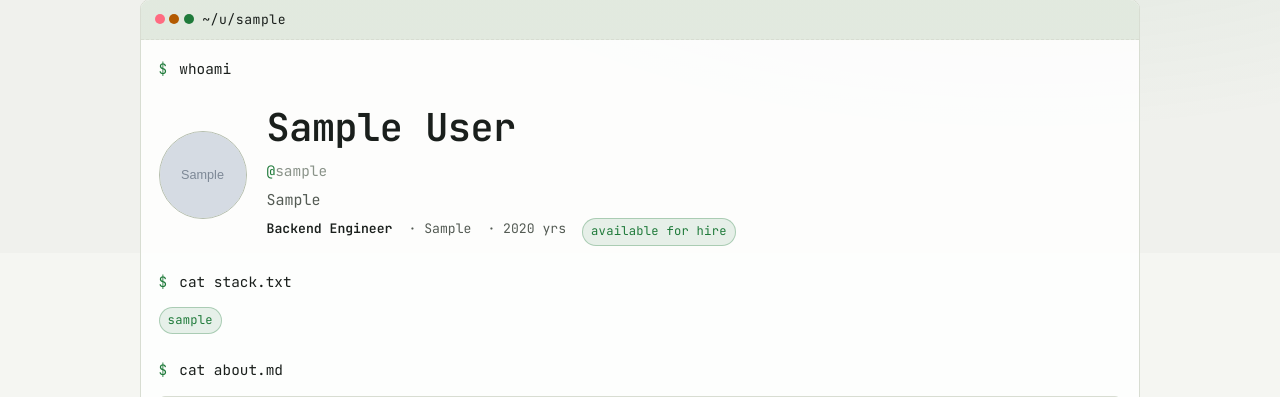
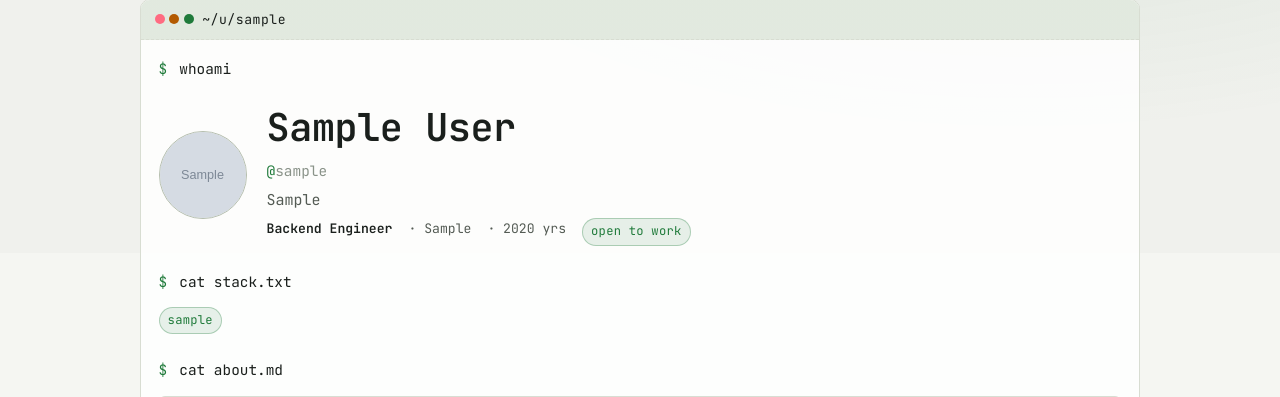
Before and after one commit to hasithsen/devresurge, a Django app: a page that uses devresurge/templates/profiles/profile_detail.html in a window 1280 px wide. Shown: the part 147-544 px from the top of the page. Run offline with Django 5.2, Linux system fonts and the light colour scheme; tables that the repository leaves empty hold one stand-in row (values such as "Sample post"); grey boxes marked "Sample" are stand-in pictures; parts of the project's set-up code (start-up, migrations or seed data) failed here and were passed over.

Commit message:
style: Update profile param wording
Signed-off-by: hasithsen <sen.hasith@gmail.com>

```diff
--- a/devresurge/profiles/models.py
+++ b/devresurge/profiles/models.py
@@ -124,7 +124,7 @@ class Profile(models.Model):
     )
     website_url = models.URLField(_("website"), max_length=300, blank=True)
     show_email = models.BooleanField(_("show email publicly"), default=False)
-    available_for_hire = models.BooleanField(_("available for hire"), default=False)
+    available_for_hire = models.BooleanField(_("open to work"), default=False)
     is_public = models.BooleanField(_("publicly listed"), default=True)
 
     created_at = models.DateTimeField(auto_now_add=True)
--- a/devresurge/templates/profiles/profile_detail.html
+++ b/devresurge/templates/profiles/profile_detail.html
@@ -77,7 +77,7 @@
                 <span>· {{ profile.years_experience }} yr{{ profile.years_experience|pluralize }}</span>
               {% endif %}
               {% if profile.available_for_hire %}
-                <span class="dr-tag">{% trans "available for hire" %}</span>
+                <span class="dr-tag">{% trans "open to work" %}</span>
               {% endif %}
             </div>
           </div>
--- a/devresurge/templates/profiles/profile_list.html
+++ b/devresurge/templates/profiles/profile_list.html
@@ -59,7 +59,7 @@
             <div class="dr-meta">
               <span><strong>{{ profile.get_primary_role_display }}</strong></span>
               {% if profile.location %}<span>· {{ profile.location }}</span>{% endif %}
-              {% if profile.available_for_hire %}<span>· <strong style="color: var(--accent);">hireable</strong></span>{% endif %}
+              {% if profile.available_for_hire %}<span>· <strong style="color: var(--accent);">open to work</strong></span>{% endif %}
             </div>
             {% if profile.tech_stack_list %}
             <div class="dr-tags">
```
Also changed, not shown: devresurge/profiles/migrations/0003_alter_profile_available_for_hire.py (added).
